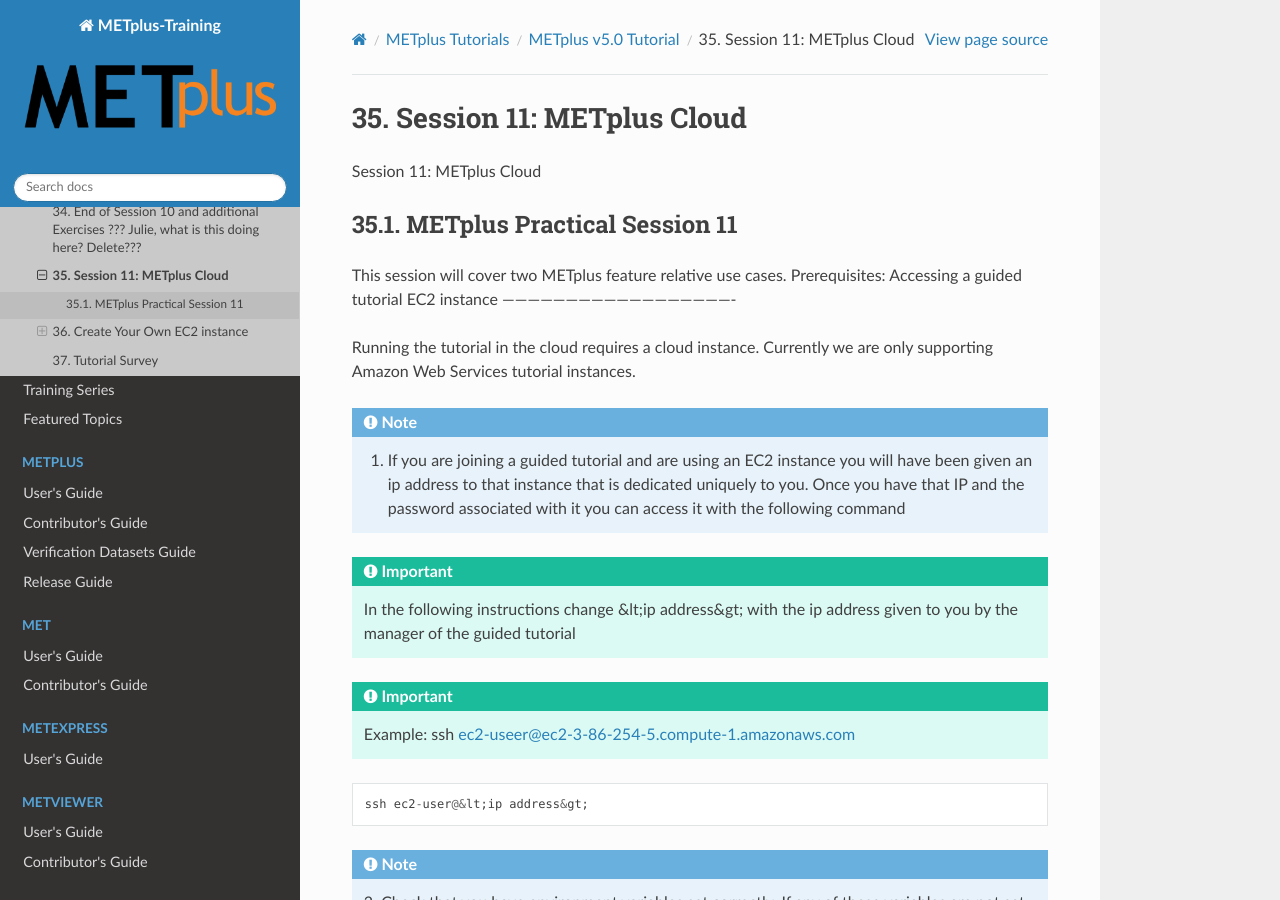
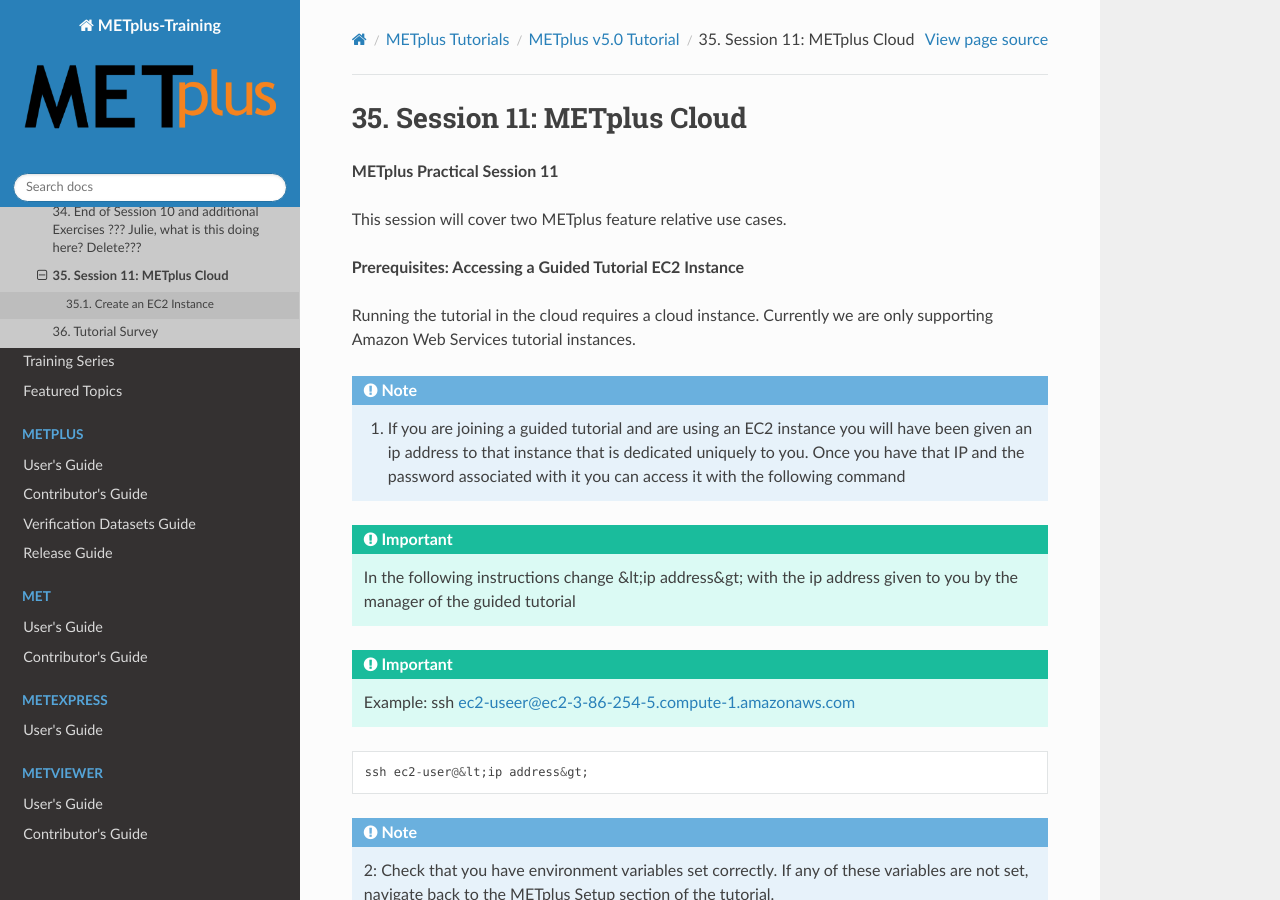
Before and after one commit to dtcenter/METplus-Training, a Sphinx documentation site: the page built from docs/Tutorial/v5.0/Session_11_METplus_Cloud.rst, in a window 1280 px wide and 900 px high. Built offline with Sphinx 7.4.7 and the Read the Docs theme 3.1.0, drawn with Linux system fonts in a browser that asks for light colours; some of the changed text lies outside the part shown.

Commit message:
Update Session_11_METplus_Cloud.rst

```diff
--- a/docs/Tutorial/v5.0/Session_11_METplus_Cloud.rst
+++ b/docs/Tutorial/v5.0/Session_11_METplus_Cloud.rst
@@ -1,14 +1,11 @@
 Session 11: METplus Cloud
 =========================
 
-Session 11: METplus Cloud
-
-METplus Practical Session 11
-----------------------------
+**METplus Practical Session 11**
 
 This session will cover two METplus feature relative use cases.
-Prerequisites: Accessing a guided tutorial EC2 instance
--------------------------------------------------------
+
+**Prerequisites: Accessing a Guided Tutorial EC2 Instance**
 
 Running the tutorial in the cloud requires a cloud instance. Currently we are only supporting Amazon Web Services tutorial instances.
 
@@ -98,14 +95,8 @@
 
    If you discover any typos, error in the run commands, incorrect output listed, or any other issues while completing the tutorial, you are encouraged to submit your findings to the METplus team in a GitHub Discussions. Be sure to provide what session and specific page you encountered the issue on.
 
-
-Create Your Own EC2 instance
-============================
-
-Create Your Own EC2 instance
-
-Create Your Own METplus EC2 Instance
-------------------------------------
+Create an EC2 Instance
+----------------------
 
 You can also create your own EC2 instance if you have access to your own AWS account and space.
 
```
